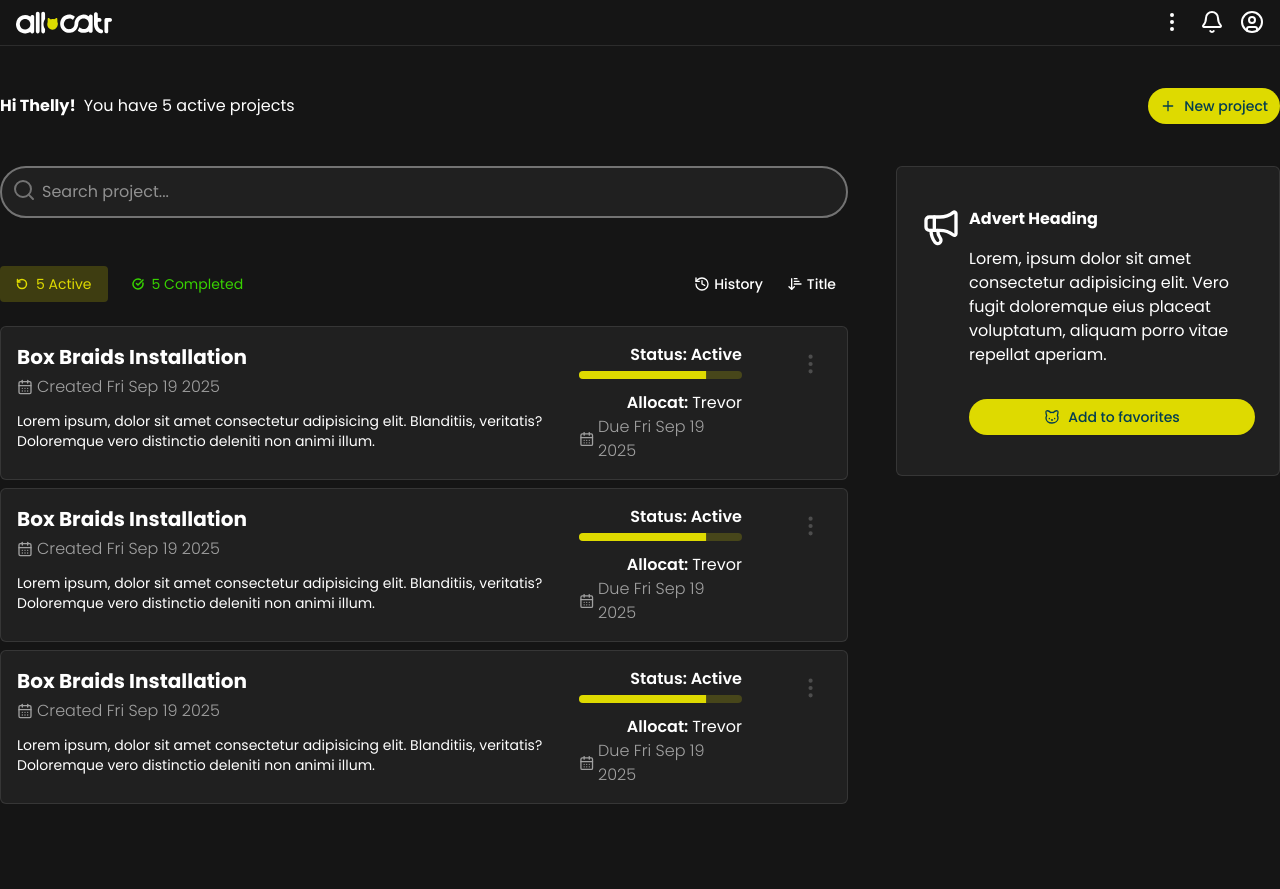
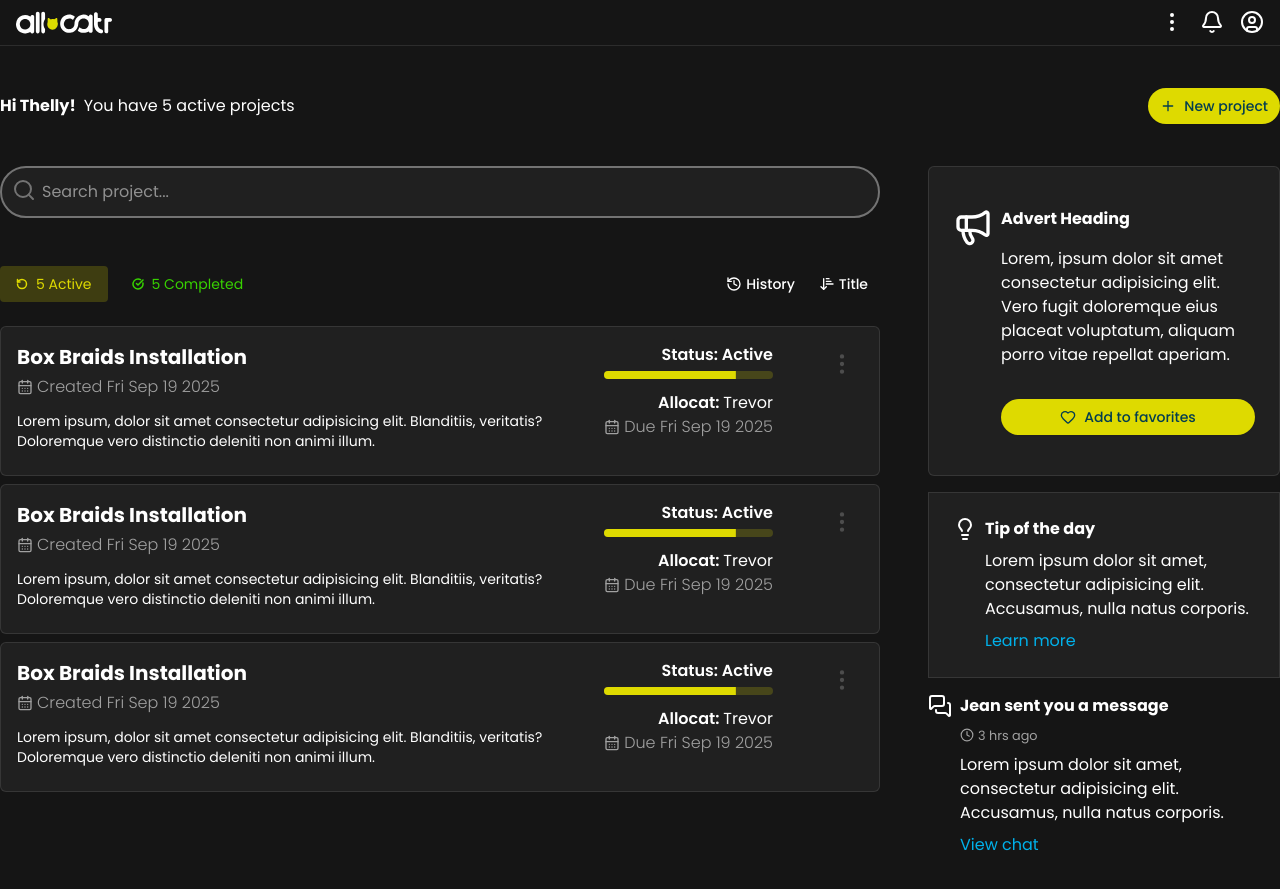
Before and after one commit to bytebytrevor/allocatrui, a React (Vite) app: page /dashboard/projects in a window 1280 px wide. Before the commit the page ends 860 px from the top, so only its background shows below. Built offline with nearby package versions, Linux system fonts and the light colour scheme.

Commit message:
Add aside on projects

```diff
--- a/src/pages/Projects.tsx
+++ b/src/pages/Projects.tsx
@@ -6,12 +6,16 @@ import {
     ArrowDownNarrowWideIcon,
     CatIcon,
     CircleCheckBigIcon,
+    ClockIcon,
     HeartIcon,
     History,
+    LightbulbIcon,
     Megaphone,
+    MessagesSquareIcon,
     PlusIcon,
     RotateCcwIcon
 } from "lucide-react";
+import { Link } from "react-router-dom";
 
 function Projects() {
     return (
@@ -57,16 +61,39 @@ function Projects() {
                             <ProjectCard />
                         </div>
                     </section>
-                    <aside>
-                        <div className="flex items-start gap-2 w-sm bg-accent border px-6 py-10 rounded-[6px]">
+                    <aside className="flex flex-col space-y-4 w-lg">
+                        <article className="flex items-start gap-2 bg-accent border px-6 py-10 rounded-[6px]">
                             <span className=""><Megaphone size={40} /></span>
                             <div className="flex flex-col space-y-4">
                                 <h3 className="font-bold">Advert Heading</h3>
                                 <p>Lorem, ipsum dolor sit amet consectetur adipisicing elit. Vero fugit doloremque eius placeat voluptatum, aliquam porro vitae repellat aperiam.</p>
 
-                                <Button className="rounded-full mt-4"><CatIcon />Add to favorites</Button>
+                                <Button className="rounded-full mt-4"><HeartIcon />Add to favorites</Button>
                             </div>
-                        </div>
+                        </article>
+                        <article className="bg-accent border p-6">
+                            <div className="flex gap-2">
+                            <span><LightbulbIcon /></span>
+                            <div className="flex flex-col space-y-2">
+                                <h3 className="font-bold">
+                                    Tip of the day
+                                </h3>
+                                <p>Lorem ipsum dolor sit amet, consectetur adipisicing elit. Accusamus, nulla natus corporis.</p>
+                                <Link className="text-accent-3" to="">Learn more</Link>
+                            </div>
+                            </div>
+                        </article>
+                        <article className="">
+                            <div className="flex gap-2">
+                            <span><MessagesSquareIcon /></span>
+                            <div className="flex flex-col space-y-2">
+                                <h3 className="font-bold">Jean sent you a message</h3>
+                                <small className="flex items-center gap-1 text-muted-foreground"><ClockIcon size={14} />3 hrs ago</small>
+                                <p>Lorem ipsum dolor sit amet, consectetur adipisicing elit. Accusamus, nulla natus corporis.</p>
+                                <Link className="text-accent-3" to="">View chat</Link>
+                            </div>
+                            </div>
+                        </article>
                     </aside>
                 </section>
             </main>
```
